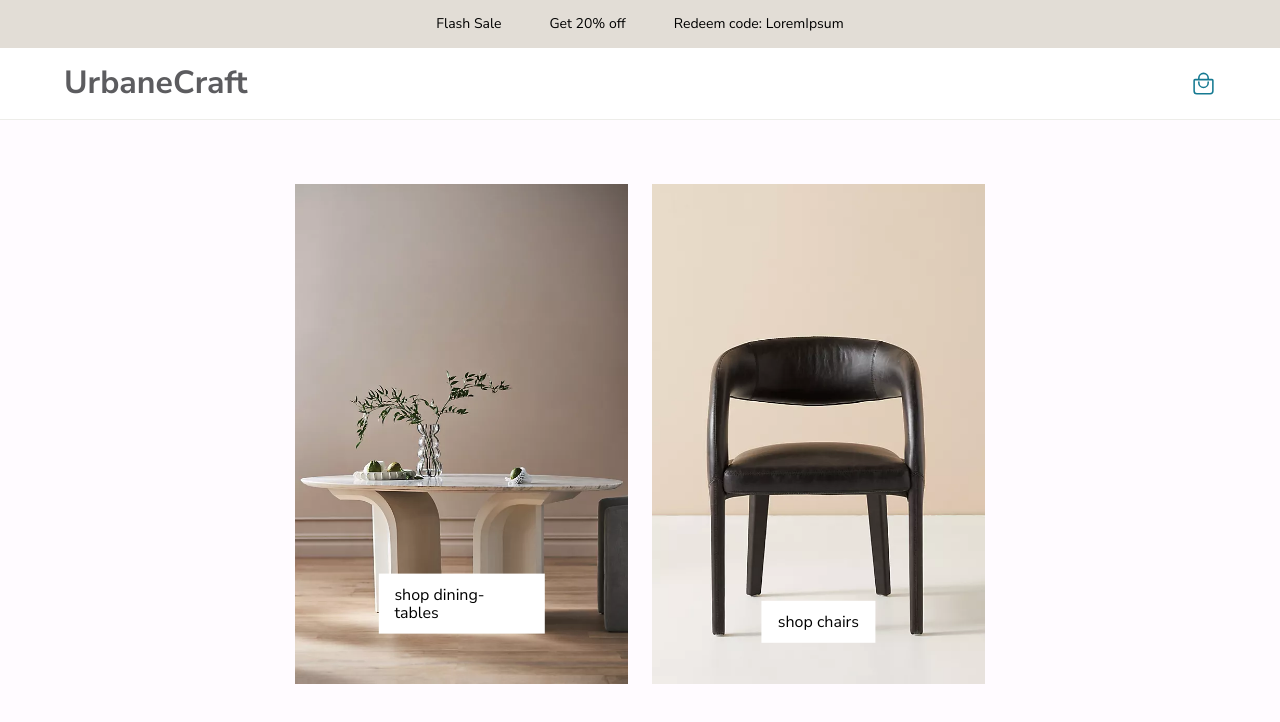
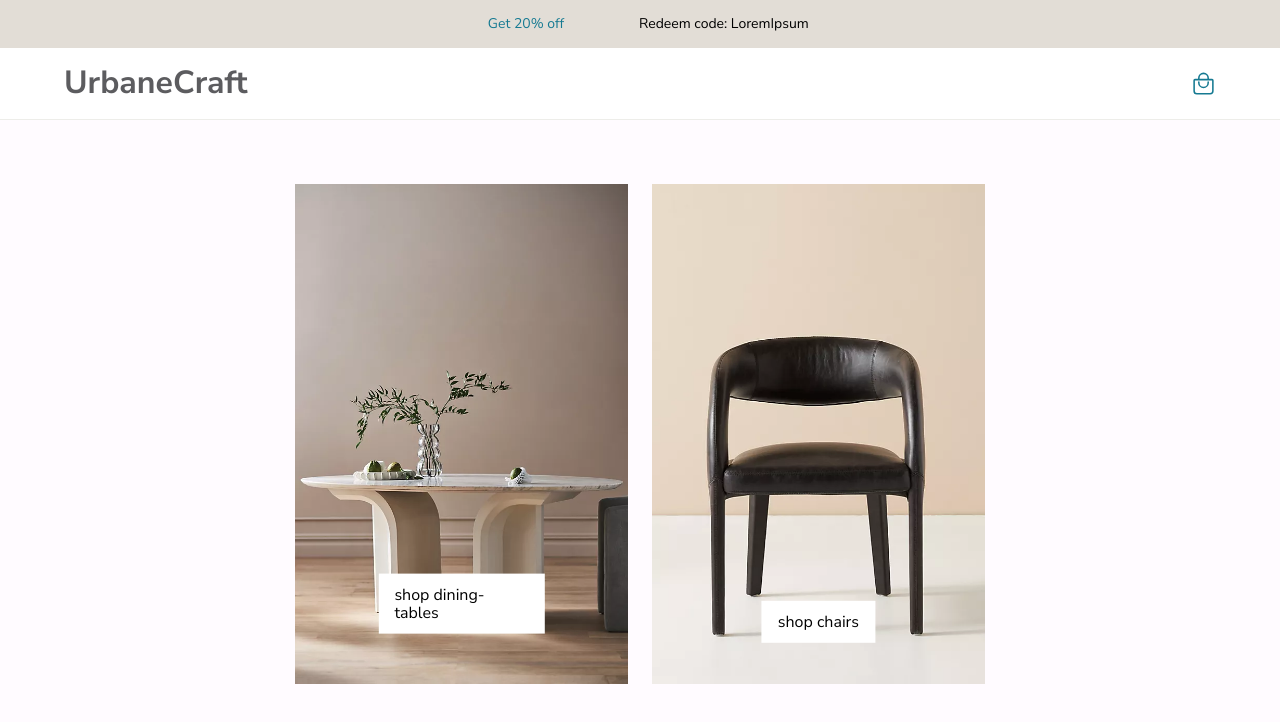
Before and after one commit to itsninam/furn, a React (Create React App) app: page / in a window 1280 px wide. Shown: the top 722 px of the page. Built offline with nearby package versions, Linux system fonts and the light colour scheme; data requests are answered from the project's data file.

Commit message:
Making flash sale more interactive

```diff
--- a/src/components/Banner.js
+++ b/src/components/Banner.js
@@ -1,8 +1,9 @@
-import React from "react";
+import React, { useEffect, useState } from "react";
 import { useProducts } from "../contexts/ProductsContext";
 
 function Banner() {
   const { promoCode, dispatch, isPromoCodeCopied } = useProducts();
+  const [flashSale, setFlashSale] = useState(false);
 
   const handleCopyPromoCode = () => {
     navigator.clipboard.writeText(promoCode);
@@ -12,12 +13,26 @@ function Banner() {
       dispatch({ type: "reset_promo" });
     }, 1000);
   };
+
+  useEffect(() => {
+    const intervalId = setInterval(() => {
+      setFlashSale(!flashSale);
+    }, 1500);
+
+    return () => clearInterval(intervalId);
+  }, [flashSale]);
+
   return (
     <div className="banner">
       <div className="left-content">
-        <p>Flash Sale</p>
+        <p className="flash-sale">
+          {!flashSale ? (
+            "Summer Flash Sale!"
+          ) : (
+            <span className="discount">Get 20% off</span>
+          )}
+        </p>
       </div>
-      <p>Get 20% off</p>
       <div className="right-container">
         <p>
           Redeem code:{" "}
--- a/src/styles/partials/_components.scss
+++ b/src/styles/partials/_components.scss
@@ -11,6 +11,19 @@
     cursor: pointer;
 
     span:hover {
+      color: var(--accent-colour);
+    }
+
+    p {
+      width: 180px;
+    }
+  }
+
+  .flash-sale {
+    width: 130px;
+    text-align: center;
+
+    .discount {
       color: var(--accent-colour);
     }
   }
```
